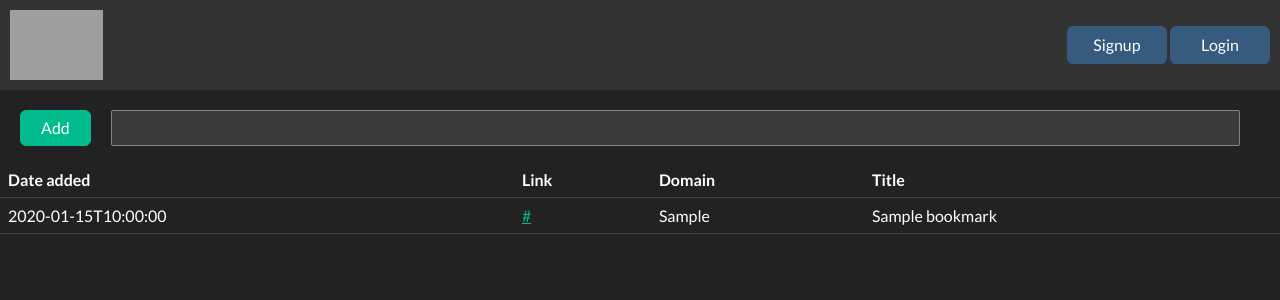
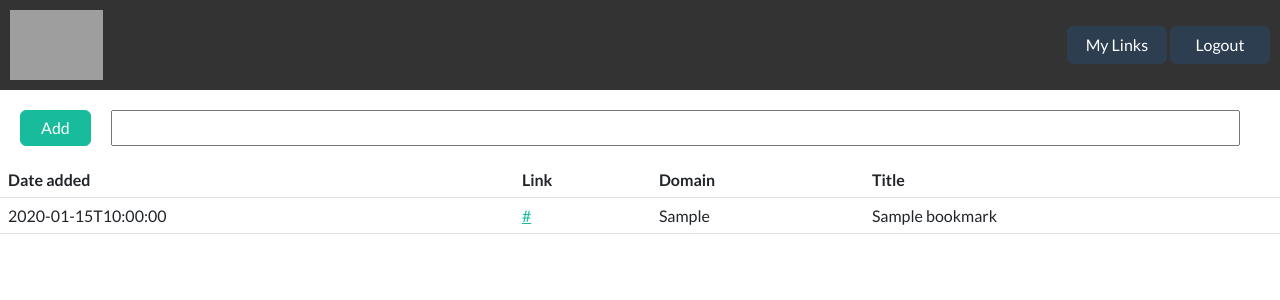
Before and after one commit to nchz/coolmarks, a Django app: page /api/bookmarks.html in a window 1280 px wide. Shown: the top 300 px of the page. Run offline with Django 4.2, Linux system fonts and the light colour scheme; a user stored in the database is signed in; tables that the repository leaves empty hold one stand-in row (values such as "Sample post"); grey boxes are pictures that could not be loaded.

Commit message:
add login/logout buttons.

```diff
--- a/src/reresearch/settings.py
+++ b/src/reresearch/settings.py
@@ -12,6 +12,9 @@ ALLOWED_HOSTS = ["*"]
 STATIC_URL = "/static/"
 STATIC_ROOT = BASE_DIR / "collectstatic"
 # STATICFILES_DIRS = [BASE_DIR / "static"]
+
+LOGIN_REDIRECT_URL = "/api/bookmarks.html"
+LOGOUT_REDIRECT_URL = "/"
 
 
 INSTALLED_APPS = [
--- a/src/templates/base.html
+++ b/src/templates/base.html
@@ -1,8 +1,8 @@
 <html>
 
 <head>
-  <link href="https://bootswatch.com/5/darkly/bootstrap.min.css" rel="stylesheet">
-  <!-- <link href="https://bootswatch.com/5/flatly/bootstrap.min.css" rel="stylesheet"> -->
+  <!-- <link href="https://bootswatch.com/5/darkly/bootstrap.min.css" rel="stylesheet"> -->
+  <link href="https://bootswatch.com/5/flatly/bootstrap.min.css" rel="stylesheet">
 
   <style>
     :root {
@@ -38,8 +38,13 @@
       </a>
     </div>
     <div>
+      {% if user.is_authenticated %}
+      <a href="/api/bookmarks.html" class="btn btn-primary" style="width: 100px;">My Links</a>
+      <a href="/api/auth/logout" class="btn btn-primary" style="width: 100px;">Logout</a>
+      {% else %}
       <a href="#" class="btn btn-primary" style="width: 100px;">Signup</a>
-      <a href="#" class="btn btn-primary" style="width: 100px;">Login</a>
+      <a href="/api/auth/login" class="btn btn-primary" style="width: 100px;">Login</a>
+      {% endif %}
     </div>
   </header>
   <main>
```
